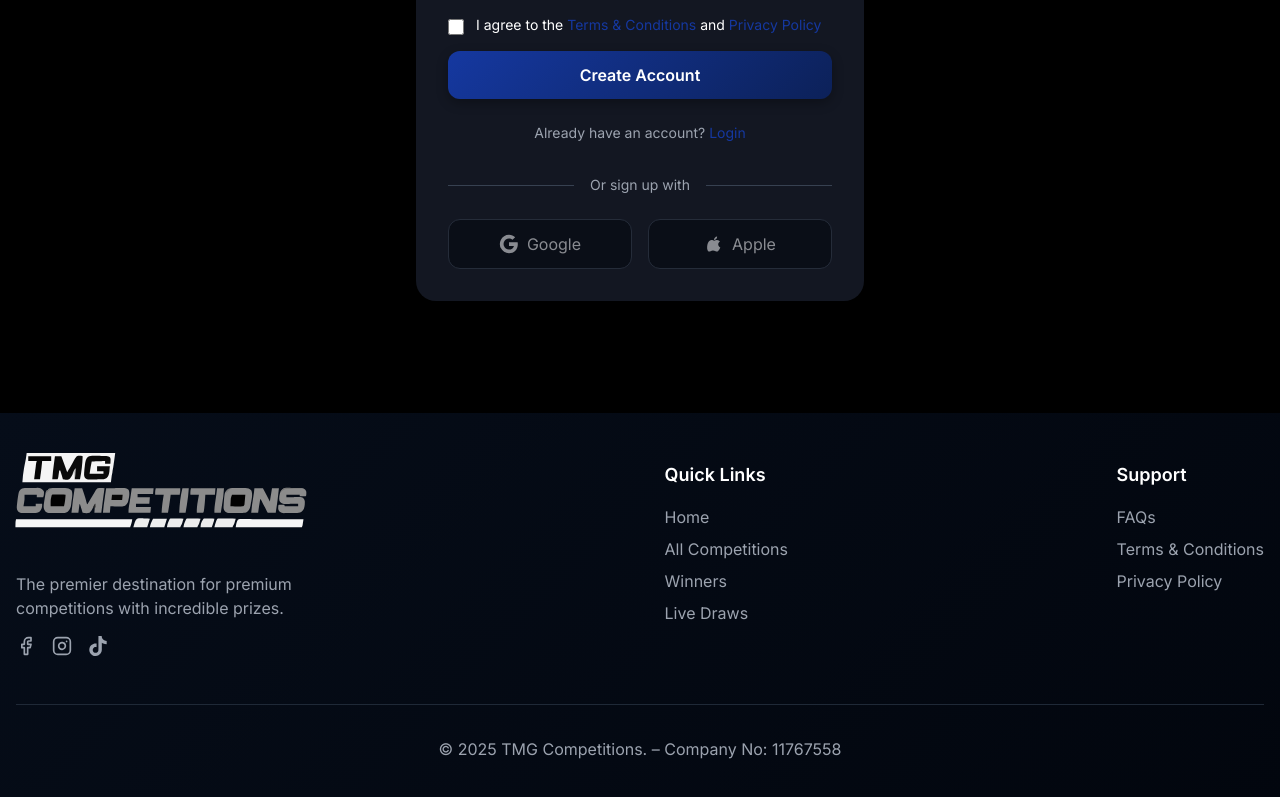
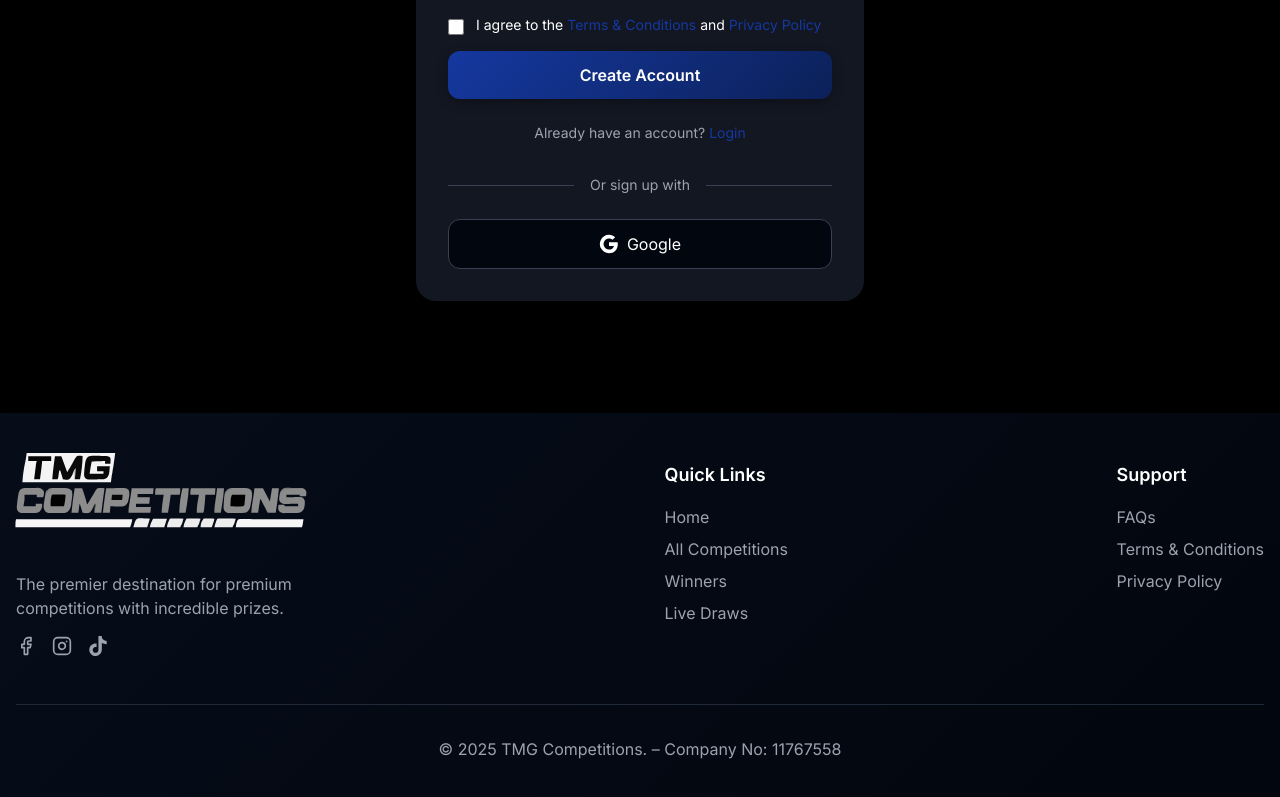
Before and after one commit to asir131/tmg, a React (Vite) app: page /signup in a window 1280 px wide. Shown: the part 723-1520 px from the top of the page. Built offline with nearby package versions, Linux system fonts and the light colour scheme.

Commit message:
Apple Hidden

```diff
--- a/src/pages/Login.tsx
+++ b/src/pages/Login.tsx
@@ -2,6 +2,8 @@ import React, { useState } from 'react';
 import { Link, useNavigate, useSearchParams } from 'react-router-dom';
 import { motion } from 'framer-motion';
 import { MailIcon, LockIcon, EyeIcon, EyeOffIcon } from 'lucide-react';
+import { ToastContainer, toast } from 'react-toastify';
+import 'react-toastify/dist/ReactToastify.css';
 import { useLoginUserMutation } from '../store/api/authApi';
 export function Login() {
   const [email, setEmail] = useState('');
@@ -113,10 +115,11 @@ export function Login() {
                   </span>
                 </div>
               </div>
-              <div className="mt-6 grid grid-cols-2 gap-4">
+              <div className="mt-6">
                 <button
-                  disabled
-                  className="py-3 px-4 rounded-xl bg-gradient-end border border-gray-700 flex items-center justify-center opacity-50 cursor-not-allowed"
+                  type="button"
+                  onClick={() => toast.info('This feature is coming soon')}
+                  className="w-full py-3 px-4 rounded-xl bg-gradient-end border border-gray-700 flex items-center justify-center hover:border-accent transition-colors"
                 >
                   <svg className="w-5 h-5 mr-2" viewBox="0 0 24 24">
                     <path fill="currentColor" d="M22.56 12.25c0-.78-.07-1.53-.2-2.25H12v4.26h5.92c-.26 1.37-1.04 2.53-2.21 3.31v2.77h3.57c2.08-1.92 3.28-4.74 3.28-8.09z" />
@@ -126,19 +129,11 @@ export function Login() {
                   </svg>
                   Google
                 </button>
-                <button
-                  disabled
-                  className="py-3 px-4 rounded-xl bg-gradient-end border border-gray-700 flex items-center justify-center opacity-50 cursor-not-allowed"
-                >
-                  <svg className="w-5 h-5 mr-2" fill="currentColor" viewBox="0 0 24 24">
-                    <path d="M17.05 20.28c-.98.95-2.05.88-3.08.4-1.09-.5-2.08-.96-3.24-.96-1.15 0-1.92.46-2.9.96-1.25.57-2.16.5-3.08-.4C2.79 18.25 3.51 7.59 9.05 7.31c1.35.07 2.29.74 3.08.8 1.18-.24 2.31-.93 3.57-.84 1.51.12 2.65.72 3.4 1.8-3.12 1.87-2.38 5.98.48 7.13-.57 1.5-1.31 2.99-2.54 4.09l.01-.01zM12.03 7.25c-.15-2.23 1.66-4.07 3.74-4.25.29 2.58-2.34 4.5-3.74 4.25z"/>
-                  </svg>
-                  Apple
-                </button>
               </div>
             </div>
           </div>
         </motion.div>
       </div>
+      <ToastContainer position="top-right" />
     </div>;
 }
--- a/src/pages/Signup.tsx
+++ b/src/pages/Signup.tsx
@@ -2,6 +2,8 @@ import React, { useState } from 'react';
 import { Link, useNavigate } from 'react-router-dom';
 import { motion } from 'framer-motion';
 import { UserIcon, MailIcon, LockIcon, EyeIcon, EyeOffIcon, CheckCircleIcon } from 'lucide-react';
+import { ToastContainer, toast } from 'react-toastify';
+import 'react-toastify/dist/ReactToastify.css';
 import { useRegisterUserMutation } from '../store/api/authApi';
 import { PhoneNumberInput } from '../components/PhoneNumberInput';
 import { validateUKPhoneNumber, normalizePhoneNumber } from '../utils/phoneValidation';
@@ -246,10 +248,11 @@ export function Signup() {
                   </span>
                 </div>
               </div>
-              <div className="mt-6 grid grid-cols-2 gap-4">
+              <div className="mt-6">
                 <button
-                  disabled
-                  className="py-3 px-4 rounded-xl bg-gradient-end border border-gray-700 flex items-center justify-center opacity-50 cursor-not-allowed"
+                  type="button"
+                  onClick={() => toast.info('This feature is coming soon')}
+                  className="w-full py-3 px-4 rounded-xl bg-gradient-end border border-gray-700 flex items-center justify-center hover:border-accent transition-colors"
                 >
                   <svg className="w-5 h-5 mr-2" viewBox="0 0 24 24">
                     <path fill="currentColor" d="M22.56 12.25c0-.78-.07-1.53-.2-2.25H12v4.26h5.92c-.26 1.37-1.04 2.53-2.21 3.31v2.77h3.57c2.08-1.92 3.28-4.74 3.28-8.09z" />
@@ -259,19 +262,11 @@ export function Signup() {
                   </svg>
                   Google
                 </button>
-                <button
-                  disabled
-                  className="py-3 px-4 rounded-xl bg-gradient-end border border-gray-700 flex items-center justify-center opacity-50 cursor-not-allowed"
-                >
-                  <svg className="w-5 h-5 mr-2" fill="currentColor" viewBox="0 0 24 24">
-                    <path d="M17.05 20.28c-.98.95-2.05.88-3.08.4-1.09-.5-2.08-.96-3.24-.96-1.15 0-1.92.46-2.9.96-1.25.57-2.16.5-3.08-.4C2.79 18.25 3.51 7.59 9.05 7.31c1.35.07 2.29.74 3.08.8 1.18-.24 2.31-.93 3.57-.84 1.51.12 2.65.72 3.4 1.8-3.12 1.87-2.38 5.98.48 7.13-.57 1.5-1.31 2.99-2.54 4.09l.01-.01zM12.03 7.25c-.15-2.23 1.66-4.07 3.74-4.25.29 2.58-2.34 4.5-3.74 4.25z"/>
-                  </svg>
-                  Apple
-                </button>
               </div>
             </div>
           </div>
         </motion.div>
       </div>
+      <ToastContainer position="top-right" />
     </div>;
 }
```
